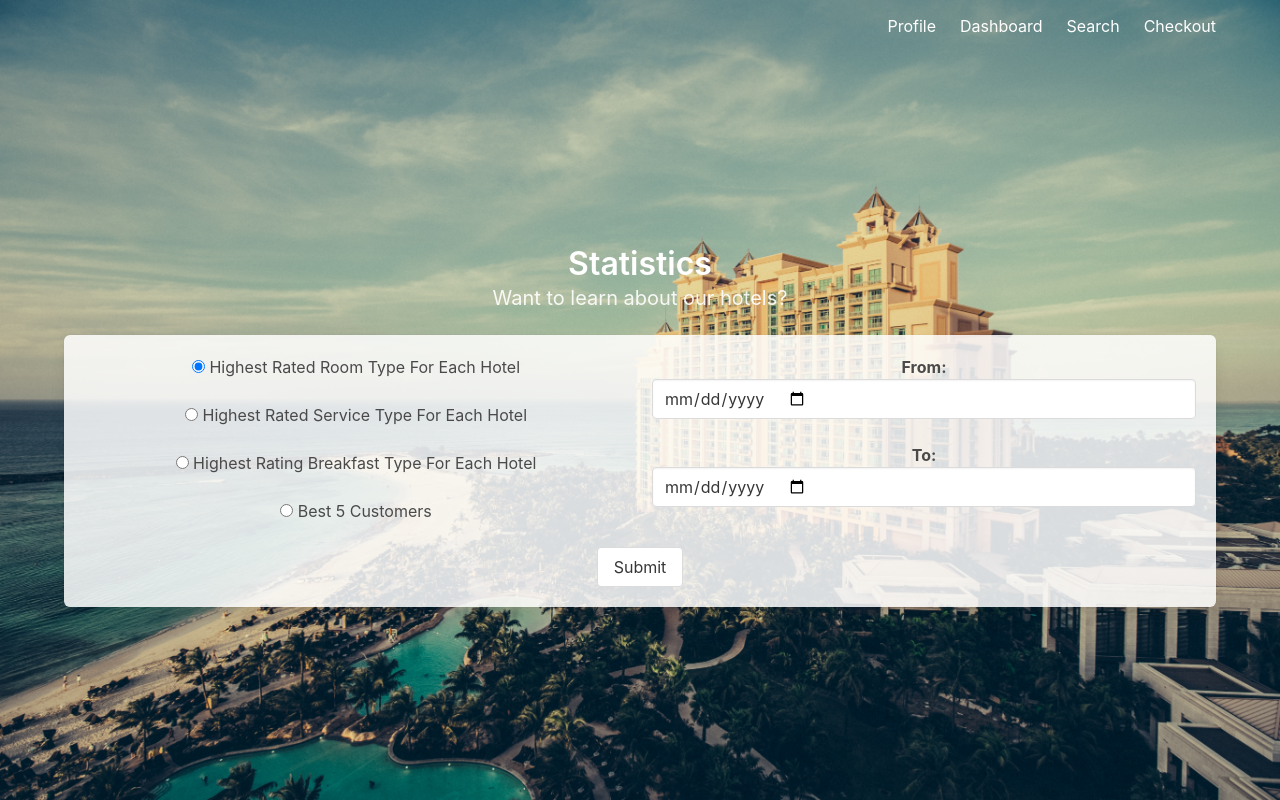
After one commit to Sail338/CS336, a Flask app: template hotel/templates/statistics.html in a window 1280 px wide. The commit adds this page. Run offline with Flask 2, Linux system fonts and the light colour scheme; the template is opened without the code that fills it, so the values that code supplies are empty; some libraries are stand-ins or nearby versions.

Commit message:
statistics spelled right and styled

```diff
--- /dev/null
+++ b/hotel/templates/statistics.html
@@ -0,0 +1,168 @@
+<!DOCTYPE html>
+<html>
+<head>
+	<meta charset="UTF-8">
+	<meta name="viewport" content="width=device-width, initial-scale=1">
+
+	<title>Login</title>
+	<link rel="stylesheet" href="https://maxcdn.bootstrapcdn.com/font-awesome/4.7.0/css/font-awesome.min.css">
+	<link rel="stylesheet" href="https://cdnjs.cloudflare.com/ajax/libs/bulma/0.6.1/css/bulma.min.css">
+	<link rel="stylesheet" href="{{ url_for('static', filename='styles/hotelPage.css') }}">
+
+
+</head>
+<body>
+	<section class="hero is-dark is-fullheight header-image">
+
+		<div class="hero-head">
+			<nav class="navbar">
+				<div class="container">
+
+					<div id="navbarMenuHeroA" class="navbar-menu">
+						<div class="navbar-end">
+							<a href="account.html" class="navbar-item">
+								Profile
+							</a>
+							<a href="dashboard.html" class="navbar-item">
+								Dashboard
+							</a>
+							<a href='/search-page' class="navbar-item">
+								Search
+							</a>
+							<a href="/checkout" class="navbar-item" method="Get">
+								Checkout
+							</a>
+						</div>
+					</div>
+				</div>
+			</nav>
+		</div>
+
+		<div class="hero-body">
+			<div class="container has-text-centered">
+				<h1 class="title is-large">
+					Statistics
+				</h1>
+				<h2 class="subtitle">
+					Want to learn about our hotels?
+				</h2>
+				<div class="box">
+				<!-- <div class="container"> -->
+				<form action = "/stats" method = "POST">
+					<div class="columns">
+						<div class="column is-half">
+							<div class="field">
+								<div class="control">
+									<label class="radio">
+										<input type = "radio" name = "query" checked value = "hr">
+										Highest Rated Room Type For Each Hotel
+									</label>
+									<br><br>
+									<label class="radio">
+										<input type = "radio" name = "query" value = "sr">
+										Highest Rated Service Type For Each Hotel
+									</label>
+									<br><br>
+									<label class="radio">
+										<input type = "radio" name = "query" value = "br">
+										Highest Rating Breakfast Type For Each Hotel
+									</label>
+									<br><br>
+									<label class="radio">
+										<input type = "radio" name = "query" value = "bestc">
+										Best 5 Customers
+									</label>
+								</div>
+
+							</div>
+						</div>
+						<div class="column is-half">
+							<div class="field">
+								<div class="control">
+									<label>
+										<b>From:</b>
+										<input class="input" type="date" name="fromdate1">
+									</label>
+									<br><br>
+									<label>
+										<b>To:</b>
+										<input class="input" type="date" name="todate1">
+									</label>
+
+								</div>
+							</div>
+						</div>
+
+
+					</div>
+
+					<button class="button" type = "submit" value = "submit"> Submit</button>
+					</form>
+					<!-- </div> -->
+
+				</div>
+
+					{% if error %}
+						<div class="box has-text-centered">
+				   		{% for x in error %}
+				   			<p>	{{x}} </p>
+						{% endfor %}
+						</div>
+					{% endif %}
+
+					{% if bestc %}
+						<div class="box has-text-centered">
+						<h2 class="title titleColored">Best Customers</h2>
+					 	{% for i in bestc %}
+							<p>{{i['name']}}</p>
+						{% endfor %}
+						</div>
+					{% endif %}
+
+					{% if result and bestc|length == 0 %}
+					 	{%if result | length == 0%}
+							<h2 class="title titleColored">Try a different date range</h2>
+						{% else %}
+							<div class="box has-text-centered titleColored">
+							<h2 class="title titleColored"> Results</h2>
+							<div class="columns">
+								<div class="column is-third">
+								<h5 class="title is-5 titleColored">Hotel ID</h5>
+								{% for i in result %}
+									{% if i['type'] != None %}
+										<p>{{i['hotelid']}}</p><br>
+									{% endif %}
+								{% endfor %}
+								</div>
+								<div class="column is-third">
+								<h5 class="title is-5 titleColored">Address</h5>
+								{% for i in result %}
+									{% if i['type'] != None %}
+										<p>{{i['street']}}, {{i['city']}}, {{i['country']}} {{i['zip']}}</p><br>
+									{% endif %}
+								{% endfor %}
+								</div>
+								<div class="column is-third">
+								<h5 class="title is-5 titleColored">Type</h5>
+								{% for i in result %}
+									{% if i['type'] != None %}
+										<p>{{i['type']}}</p><br>
+									{% endif %}
+								{% endfor %}
+								</div>
+							</div>
+							</div>
+						{% endif %}
+					{% endif %}
+				</div>
+
+
+			</div>
+		</div>
+
+
+	</section>
+</body>
+
+<script src="https://ajax.googleapis.com/ajax/libs/jquery/3.2.1/jquery.min.js"></script>
+</html>
--- a/hotel/templates/statstics.html
+++ b/hotel/templates/statstics.html
@@ -28,7 +28,7 @@
 		<br>
 	 		{% for i in result %}
 			{% if i['type'] != None %}
-			{{i['hotelid']}} {{i['street']}}, {{i['city']}}, {{i['country']}} {{i['zip]}}  {{i['type']}}  <br>
+			{{i['hotelid']}} {{i['street']}}, {{i['city']}}, {{i['country']}} {{i['zip']}}  {{i['type']}}  <br>
 			{% endif %}
 			{% endfor %}
 		{% endif %}
--- a/hotel/view.py
+++ b/hotel/view.py
@@ -699,7 +699,7 @@ def stastics():
         if len(restultsquery1) ==0:
             error.append("The date had no results, please try inputting a different date range")
         if error:
-            return render_template("statstics.html",error = error)
-        return render_template("statstics.html",result = restultsquery1,error=error,bestc = lis)
+            return render_template("statistics.html",error = error)
+        return render_template("statistics.html",result = restultsquery1,error=error,bestc = lis)
     else:
-        return render_template("statstics.html")
+        return render_template("statistics.html")
```
